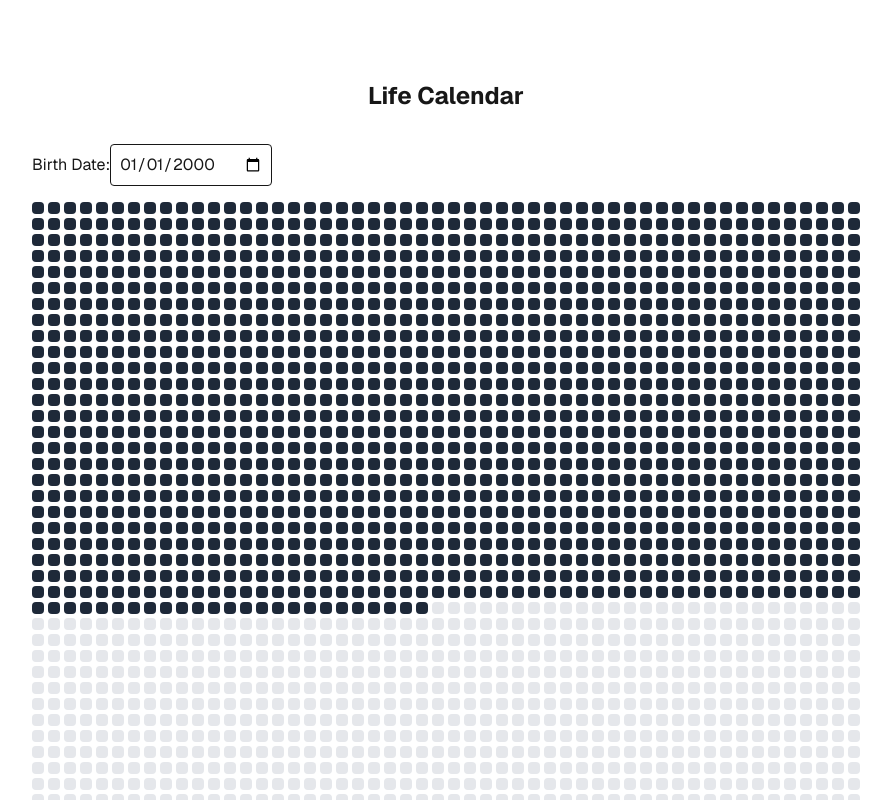
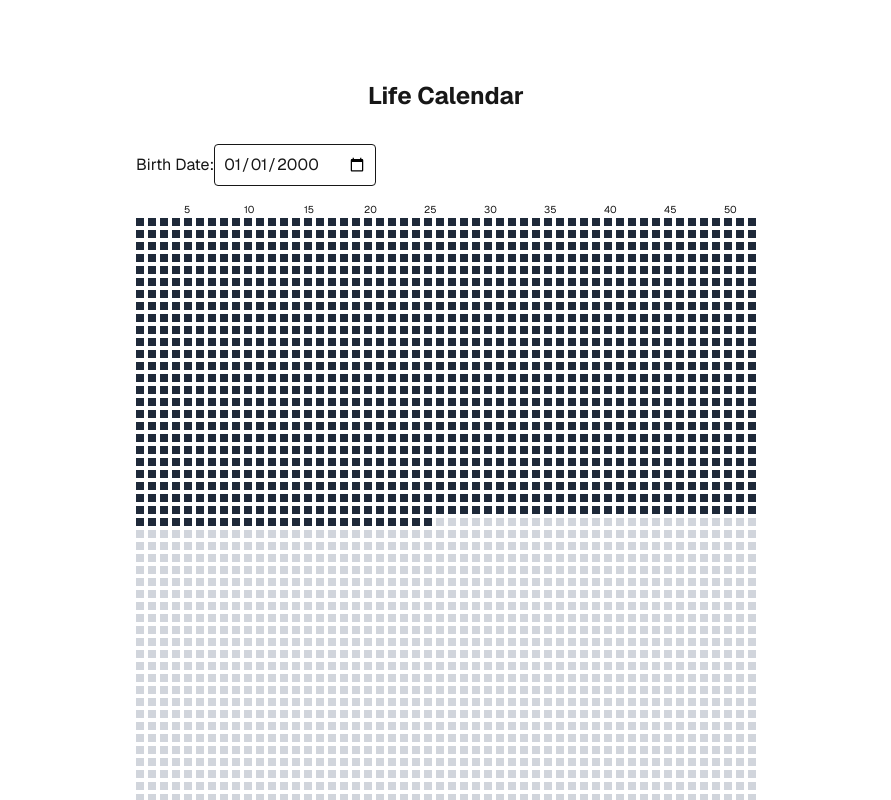
Before and after one commit to qkitzero/life-calendar-frontend, a Next.js app: page / in a window 1280 px wide. Shown: the top 800 px of the page, without its empty margins (194-1085 px from the left). Built offline with nearby package versions, Linux system fonts and the light colour scheme.

Commit message:
add: week

```diff
--- a/src/features/Calendar.tsx
+++ b/src/features/Calendar.tsx
@@ -27,11 +27,21 @@ export default function Calendar() {
       </label>
 
       <div className="grid grid-cols-52 gap-1">
+        {Array.from({ length: WEEKS_PER_YEAR }).map((_, week) => (
+          <div key={week} className="relative">
+            <span className="absolute text-[10px]">
+              {(week + 1) % 5 === 0 ? week + 1 : ""}
+            </span>
+          </div>
+        ))}
+      </div>
+
+      <div className="grid grid-cols-52 gap-1">
         {Array.from({ length: TOTAL_WEEKS }).map((_, week) => (
           <div
             key={week}
-            className={`w-3 h-3 rounded transition ${
-              week < livedWeeks ? "bg-gray-800" : "bg-gray-200"
+            className={`w-2 h-2 transition ${
+              week < livedWeeks ? "bg-gray-800" : "bg-gray-300"
             }`}
           />
         ))}
```
